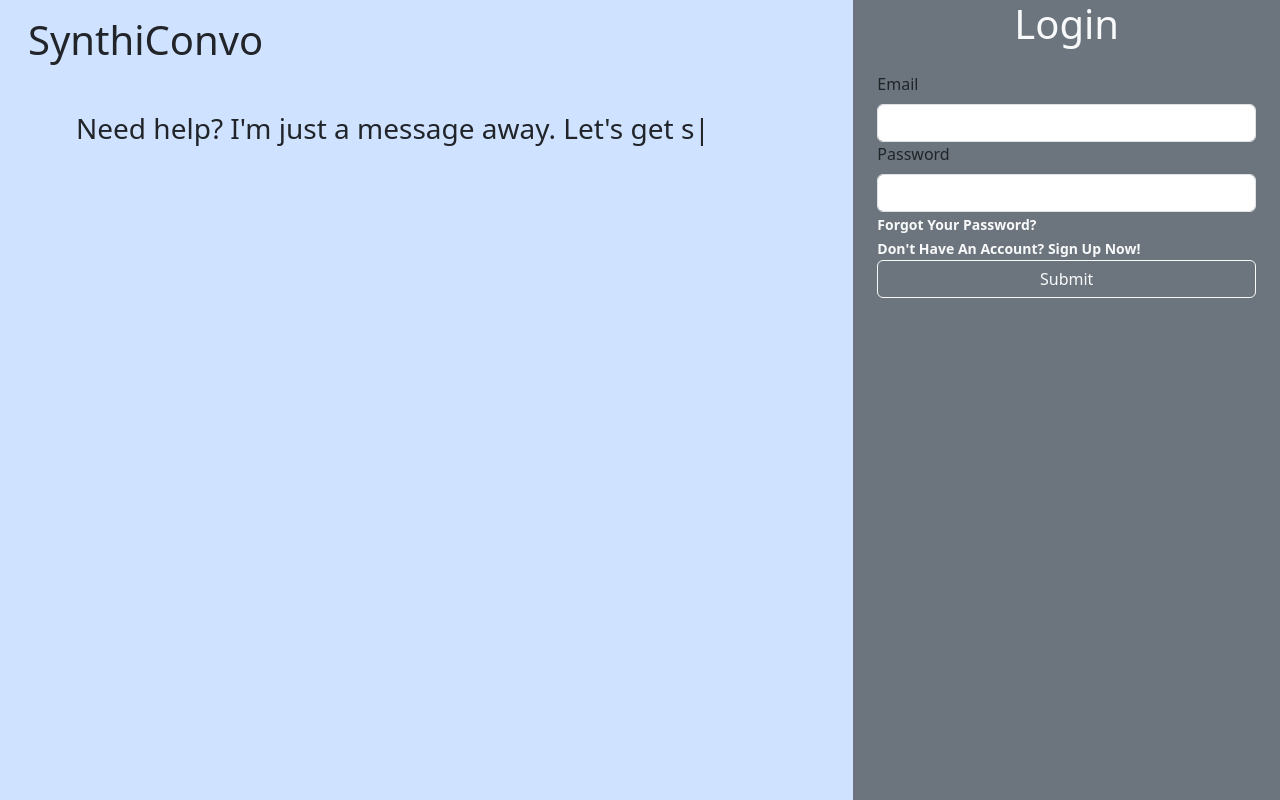
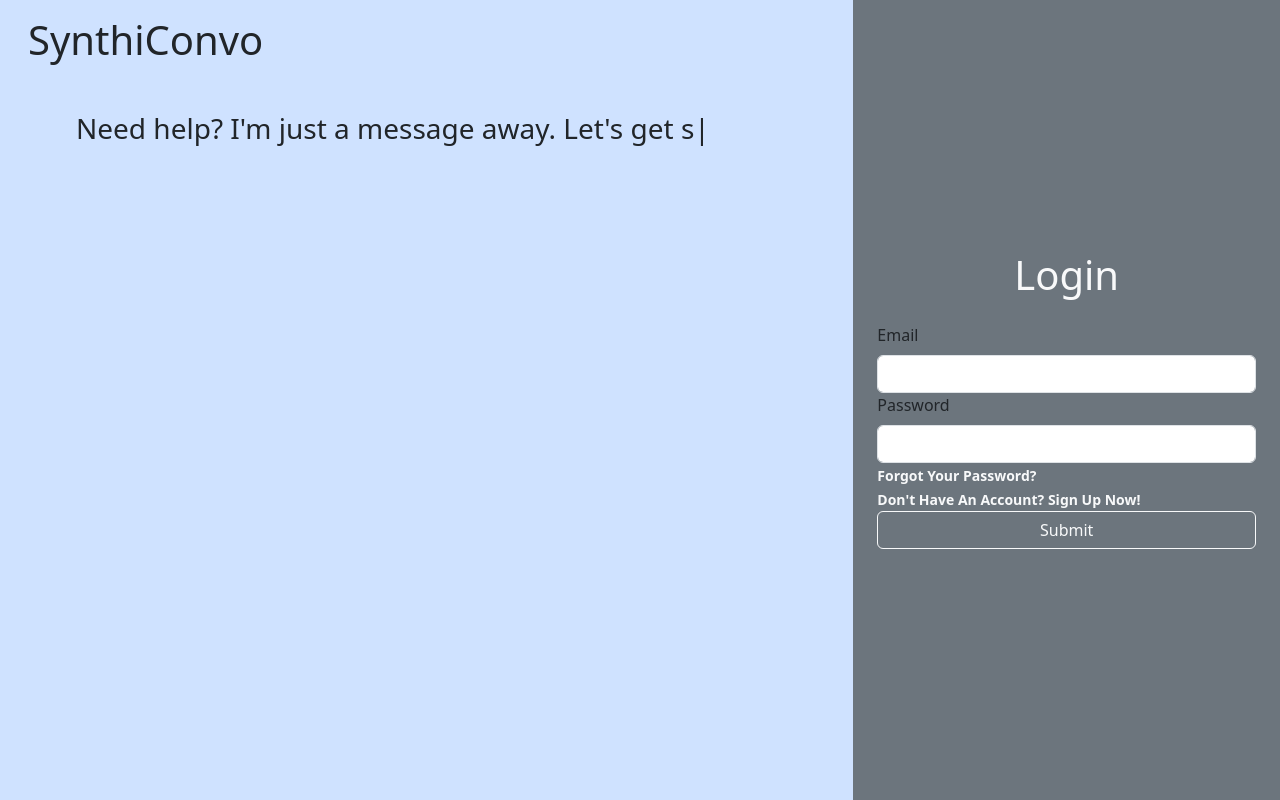
Before and after one commit to ulevi92/SynthiConvo, a React (Vite) app: page /login in a window 1280 px wide. Built offline with nearby package versions, Linux system fonts and the light colour scheme; no server answers.

Commit message:
fixed/ style alignment

```diff
--- a/src/pages/PublicPage/PublicPage.tsx
+++ b/src/pages/PublicPage/PublicPage.tsx
@@ -94,7 +94,7 @@ const PublicPage = () => {
               lg={4}
               className='d-none d-lg-flex flex-column bg-secondary px-xll-5 px-xl-4 px-md-3 h-100 '
             >
-              <div className='d-flex flex-column flex-grow-1 align-items-center'>
+              <div className='d-flex flex-column flex-grow-1 justify-content-center'>
                 <h1 className='text-capitalize text-light text-center mb-4'>
                   {headerText()}
                 </h1>
```
